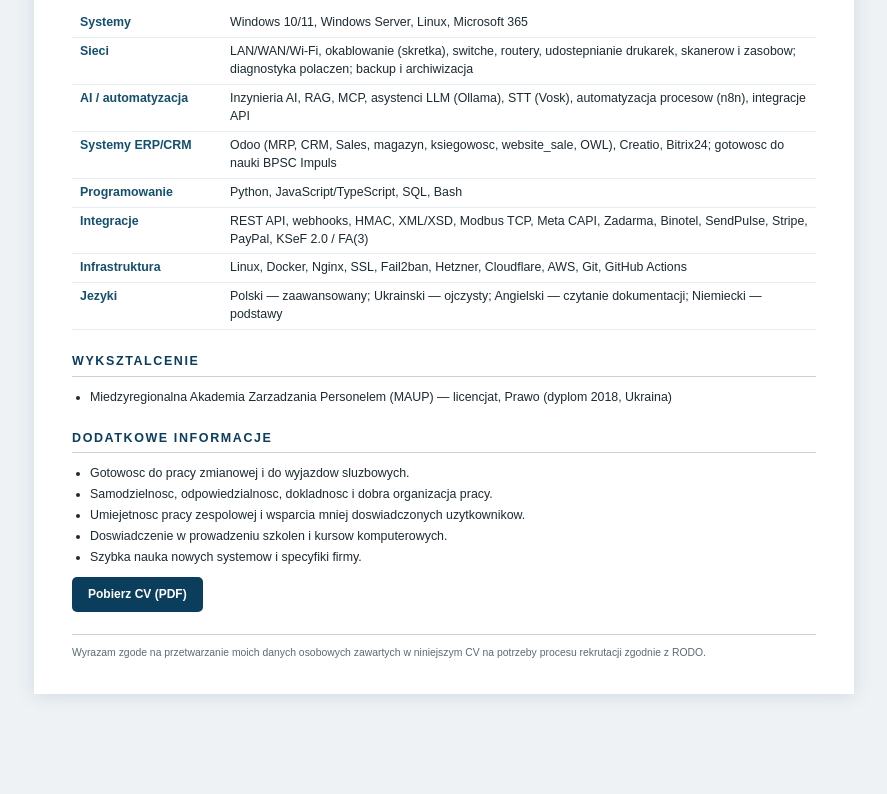
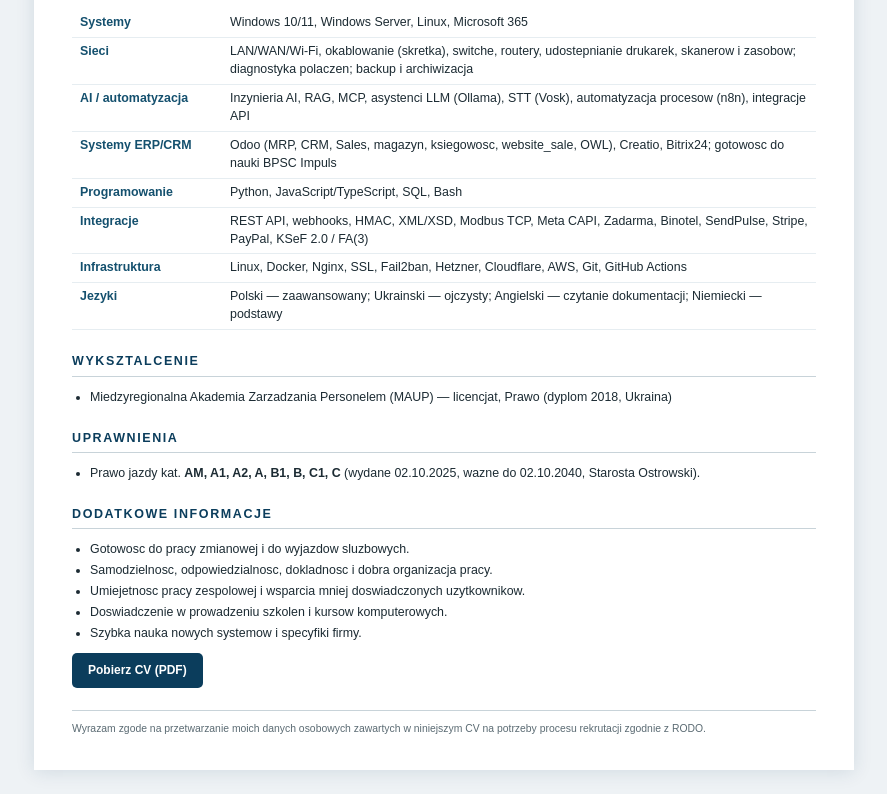
Before and after one commit to VladSh77/cv-deftrans, a plain HTML site: page index.html in a window 1280 px wide. Shown: the part 1086-1880 px from the top of the page, without its empty margins (196-1083 px from the left). Before the commit the page ends 1804 px from the top, so only its background shows below. Drawn offline with Linux system fonts and the light colour scheme.

Commit message:
CV: dodano uprawnienia - prawo jazdy kat. AM, A1, A2, A, B1, B, C1, C

```diff
--- a/index.html
+++ b/index.html
@@ -127,6 +127,11 @@
       <li>Miedzyregionalna Akademia Zarzadzania Personelem (MAUP) &mdash; licencjat, Prawo (dyplom 2018, Ukraina)</li>
     </ul>
 
+    <h2>Uprawnienia</h2>
+    <ul>
+      <li>Prawo jazdy kat. <b>AM, A1, A2, A, B1, B, C1, C</b> (wydane 02.10.2025, wazne do 02.10.2040, Starosta Ostrowski).</li>
+    </ul>
+
     <h2>Dodatkowe informacje</h2>
     <ul>
       <li>Gotowosc do pracy zmianowej i do wyjazdow sluzbowych.</li>
```
Also changed, not shown: 1 other file.
